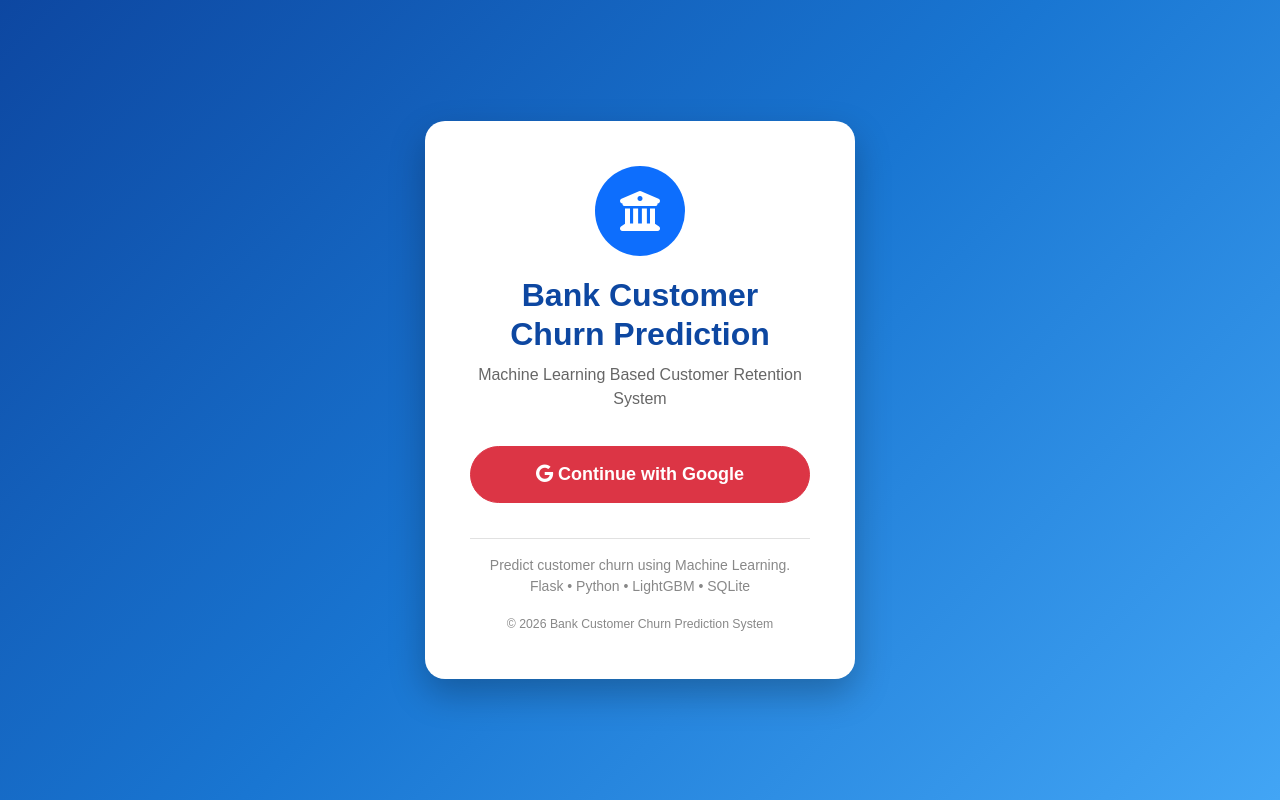
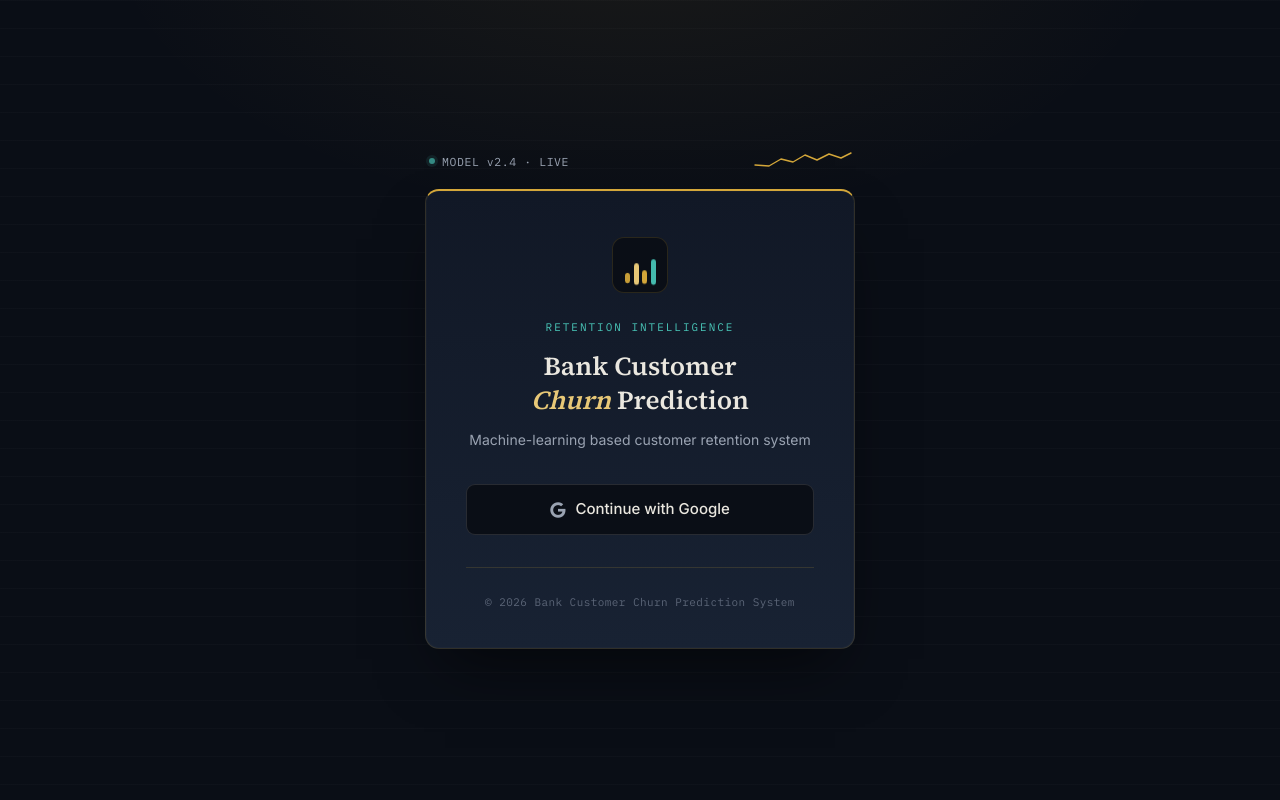
Before and after one commit to Hiruni28/bank-customer-churn-prediction, a Flask app: page / in a window 1280 px wide. Run offline with Flask 3, Linux system fonts and the light colour scheme; parts of the project's set-up code (start-up, migrations or seed data) failed here and were passed over; some libraries are stand-ins or nearby versions.

Commit message:
Updated Login html file

```diff
--- a/templates/login.html
+++ b/templates/login.html
@@ -2,7 +2,6 @@
 <html lang="en">
 
 <head>
-
     <meta charset="UTF-8">
     <meta name="viewport" content="width=device-width, initial-scale=1.0">
 
@@ -13,7 +12,23 @@
     <link rel="stylesheet"
         href="https://cdnjs.cloudflare.com/ajax/libs/font-awesome/6.6.0/css/all.min.css">
 
+    <link rel="preconnect" href="https://fonts.googleapis.com">
+    <link href="https://fonts.googleapis.com/css2?family=Source+Serif+4:opsz,wght@8..60,500;8..60,600&family=Inter:wght@400;500;600&family=IBM+Plex+Mono:wght@400;500&display=swap" rel="stylesheet">
+
     <style>
+
+        :root{
+            --ink-950:#0a0e16;
+            --ink-900:#111826;
+            --ink-800:#182233;
+            --line:rgba(212,167,58,.16);
+            --gold:#d4a73a;
+            --gold-soft:#e8c877;
+            --signal:#49c6b8;
+            --text-hi:#eae7df;
+            --text-mid:#9aa3b2;
+            --text-low:#5b6577;
+        }
 
         *{
             margin:0;
@@ -22,167 +37,262 @@
         }
 
         body{
-
             min-height:100vh;
-
             display:flex;
-
+            flex-direction:column;
             justify-content:center;
-
             align-items:center;
-
-            background:linear-gradient(135deg,#0d47a1,#1976d2,#42a5f5);
-
-            font-family:Arial,Helvetica,sans-serif;
-
+            gap:18px;
+            background:
+                radial-gradient(ellipse 900px 500px at 50% -10%, rgba(212,167,58,.08), transparent 60%),
+                repeating-linear-gradient(180deg, rgba(255,255,255,.02) 0px, rgba(255,255,255,.02) 1px, transparent 1px, transparent 28px),
+                var(--ink-950);
+            font-family:'Inter',sans-serif;
+            padding:24px;
         }
 
-        .login-card{
-
+        /* ---- terminal strip above card ---- */
+        .terminal-strip{
             width:430px;
-
-            background:white;
-
-            border-radius:20px;
-
-            padding:45px;
-
-            text-align:center;
-
-            box-shadow:0 15px 35px rgba(0,0,0,.25);
-
+            max-width:100%;
+            display:flex;
+            align-items:center;
+            justify-content:space-between;
+            gap:12px;
+            font-family:'IBM Plex Mono',monospace;
+            font-size:11.5px;
+            letter-spacing:.05em;
+            color:var(--text-low);
+            padding:0 4px;
         }
 
-        .bank-icon{
+        .terminal-strip .status{
+            display:flex;
+            align-items:center;
+            gap:7px;
+            color:var(--text-mid);
+        }
 
-            width:90px;
+        .status .dot{
+            width:6px;
+            height:6px;
+            border-radius:50%;
+            background:var(--signal);
+            box-shadow:0 0 0 3px rgba(73,198,184,.15);
+            animation:blink 2.4s ease-in-out infinite;
+        }
 
-            height:90px;
+        @keyframes blink{
+            0%,100%{opacity:1;}
+            50%{opacity:.35;}
+        }
 
-            background:#0d6efd;
+        .sparkline{
+            width:96px;
+            height:20px;
+            overflow:visible;
+        }
 
-            color:white;
+        .sparkline path{
+            fill:none;
+            stroke:var(--gold);
+            stroke-width:1.4;
+            stroke-linecap:round;
+            stroke-linejoin:round;
+            stroke-dasharray:220;
+            stroke-dashoffset:220;
+            animation:draw 2.6s ease-out infinite;
+        }
 
-            border-radius:50%;
+        @keyframes draw{
+            0%{stroke-dashoffset:220;}
+            60%{stroke-dashoffset:0;}
+            100%{stroke-dashoffset:0;opacity:1;}
+        }
 
+        /* ---- card ---- */
+        .login-card{
+            width:430px;
+            max-width:100%;
+            background:linear-gradient(180deg, var(--ink-900), var(--ink-800));
+            border:1px solid var(--line);
+            border-top:2px solid var(--gold);
+            border-radius:14px;
+            padding:46px 40px 36px;
+            text-align:center;
+            box-shadow:
+                0 30px 60px -20px rgba(0,0,0,.6),
+                0 0 0 1px rgba(255,255,255,.02) inset;
+        }
+
+        .mark{
+            width:56px;
+            height:56px;
+            margin:0 auto 26px;
+            border-radius:12px;
+            background:var(--ink-950);
+            border:1px solid var(--line);
             display:flex;
+            align-items:flex-end;
+            justify-content:center;
+            gap:4px;
+            padding:14px 12px 10px;
+        }
 
-            justify-content:center;
+        .mark span{
+            width:5px;
+            border-radius:2px;
+            background:var(--gold);
+            animation:pulse 1.8s ease-in-out infinite;
+        }
+        .mark span:nth-child(1){height:8px; animation-delay:0s;}
+        .mark span:nth-child(2){height:16px; animation-delay:.2s; background:var(--gold-soft);}
+        .mark span:nth-child(3){height:10px; animation-delay:.4s;}
+        .mark span:nth-child(4){height:20px; animation-delay:.6s; background:var(--signal);}
 
-            align-items:center;
+        @keyframes pulse{
+            0%,100%{transform:scaleY(1); opacity:.75;}
+            50%{transform:scaleY(1.35); opacity:1;}
+        }
 
-            margin:auto;
-
-            font-size:40px;
-
-            margin-bottom:20px;
-
+        .eyebrow{
+            font-family:'IBM Plex Mono',monospace;
+            font-size:11px;
+            letter-spacing:.18em;
+            text-transform:uppercase;
+            color:var(--signal);
+            margin-bottom:14px;
         }
 
         h2{
+            font-family:'Source Serif 4',serif;
+            font-weight:600;
+            font-size:26px;
+            line-height:1.3;
+            color:var(--text-hi);
+        }
 
-            color:#0d47a1;
-
-            font-weight:bold;
-
+        h2 .accent{
+            color:var(--gold-soft);
+            font-style:italic;
         }
 
         .subtitle{
-
-            color:#666;
-
-            margin-top:10px;
-
-            margin-bottom:35px;
-
+            color:var(--text-mid);
+            font-size:14px;
+            margin-top:12px;
+            margin-bottom:34px;
+            line-height:1.5;
         }
 
         .google-btn{
+            width:100%;
+            border-radius:9px;
+            padding:13px;
+            font-size:15px;
+            font-weight:500;
+            display:flex;
+            align-items:center;
+            justify-content:center;
+            gap:10px;
+            background:var(--ink-950);
+            border:1px solid rgba(255,255,255,.12);
+            color:var(--text-hi);
+            transition:border-color .2s ease, background .2s ease, transform .15s ease;
+        }
 
-            width:100%;
+        .google-btn i{
+            font-size:16px;
+            color:var(--text-mid);
+            transition:color .2s ease;
+        }
 
-            border-radius:50px;
+        .google-btn:hover{
+            border-color:var(--gold);
+            background:var(--ink-800);
+            color:var(--text-hi);
+        }
 
-            padding:14px;
+        .google-btn:hover i{
+            color:var(--gold-soft);
+        }
 
-            font-size:18px;
+        .google-btn:active{
+            transform:scale(.99);
+        }
 
-            font-weight:bold;
-
+        .google-btn:focus-visible{
+            outline:2px solid var(--gold);
+            outline-offset:2px;
         }
 
         .footer{
+            margin-top:32px;
+            padding-top:20px;
+            border-top:1px solid var(--line);
+        }
 
-            margin-top:35px;
+        .footer small{
+            font-family:'IBM Plex Mono',monospace;
+            font-size:11px;
+            letter-spacing:.04em;
+            color:var(--text-low);
+        }
 
-            font-size:14px;
+        @media (prefers-reduced-motion: reduce){
+            .status .dot,
+            .sparkline path,
+            .mark span{
+                animation:none;
+            }
+        }
 
-            color:#888;
-
+        @media (max-width:480px){
+            .login-card{padding:38px 26px 30px;}
+            .terminal-strip{padding:0 2px;}
         }
 
     </style>
-
 </head>
-
 <body>
 
+<div class="terminal-strip">
+    <div class="status">
+        <span class="dot"></span>
+        MODEL v2.4 · LIVE
+    </div>
+    <svg class="sparkline" viewBox="0 0 96 20">
+        <path d="M0,14 L14,15 L26,8 L38,11 L50,4 L62,9 L74,3 L86,7 L96,2"/>
+    </svg>
+</div>
+
 <div class="login-card">
-
-    <div class="bank-icon">
-
-        <i class="fa-solid fa-building-columns"></i>
-
+    <div class="mark" aria-hidden="true">
+        <span></span><span></span><span></span><span></span>
     </div>
 
+    <div class="eyebrow">Retention Intelligence</div>
+
     <h2>
-
         Bank Customer<br>
-
-        Churn Prediction
-
+        <span class="accent">Churn</span> Prediction
     </h2>
 
     <p class="subtitle">
-
-        Machine Learning Based Customer Retention System
-
+        Machine-learning based customer retention system
     </p>
 
     <a href="/login" class="text-decoration-none">
-
-        <button class="btn btn-danger google-btn">
-
+        <button class="btn google-btn">
             <i class="fab fa-google"></i>
-
             Continue with Google
-
         </button>
-
     </a>
 
     <div class="footer">
-
-        <hr>
-
-        <p>
-
-            Predict customer churn using Machine Learning.<br>
-
-            Flask • Python • LightGBM • SQLite
-
-        </p>
-
-        <small>
-
-            © 2026 Bank Customer Churn Prediction System
-
-        </small>
-
+        <small>© 2026 Bank Customer Churn Prediction System</small>
     </div>
-
 </div>
 
 </body>
-
 </html>
```
